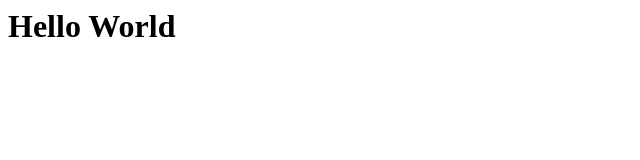
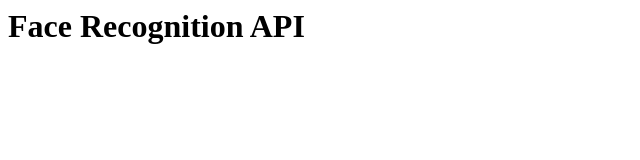
Before and after one commit to luizpfern/face-recognition-login, a plain HTML site: page www/index.html in a window 1280 px wide. Shown: the whole page, without its empty margins (0-640 px from the left). Drawn offline with Linux system fonts and the light colour scheme.

Commit message:
atualiza título da página para "Face Recognition API"

```diff
--- a/www/index.html
+++ b/www/index.html
@@ -1 +1 @@
-<h1>Hello World</h1>
+<h1>Face Recognition API</h1>
```
